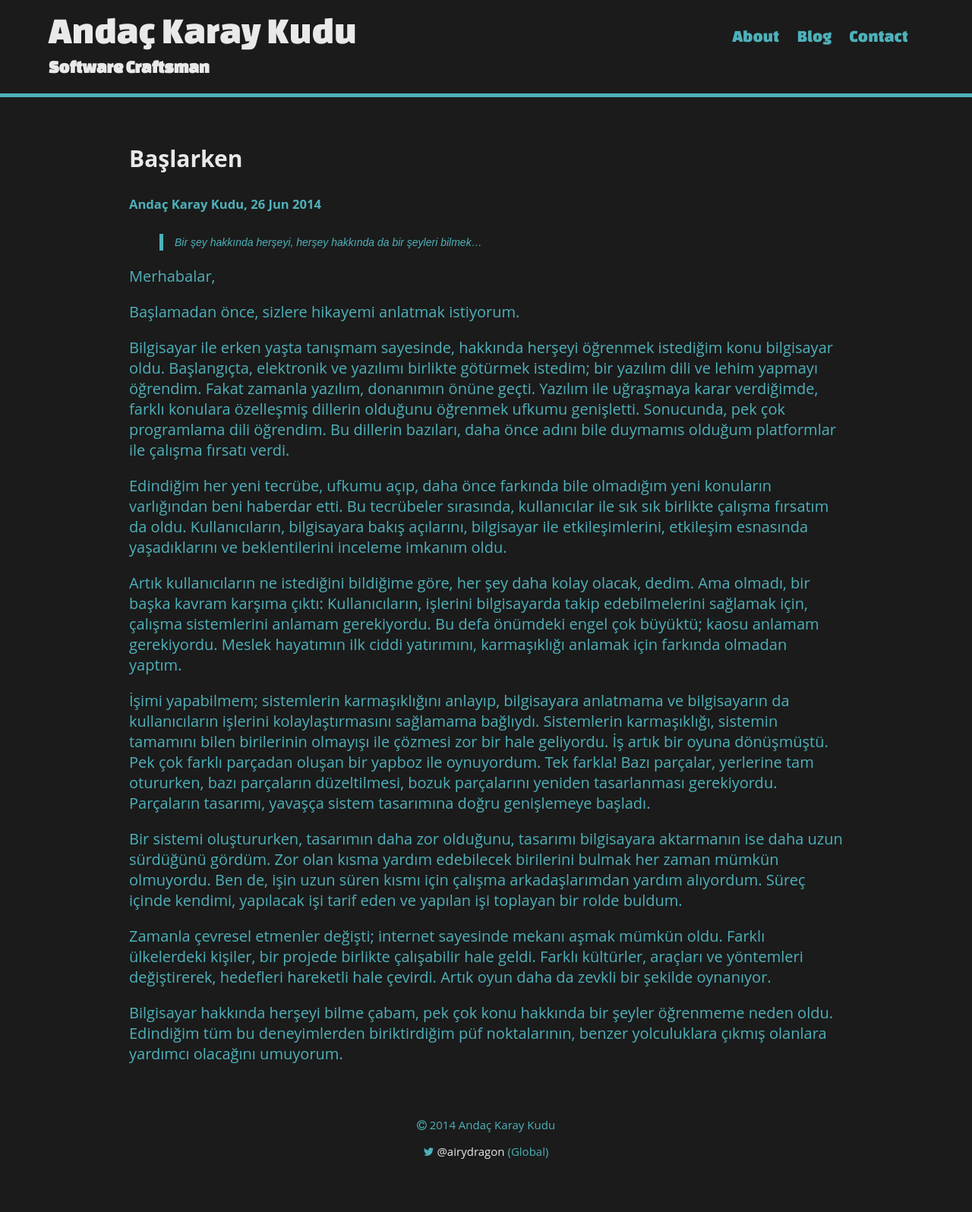
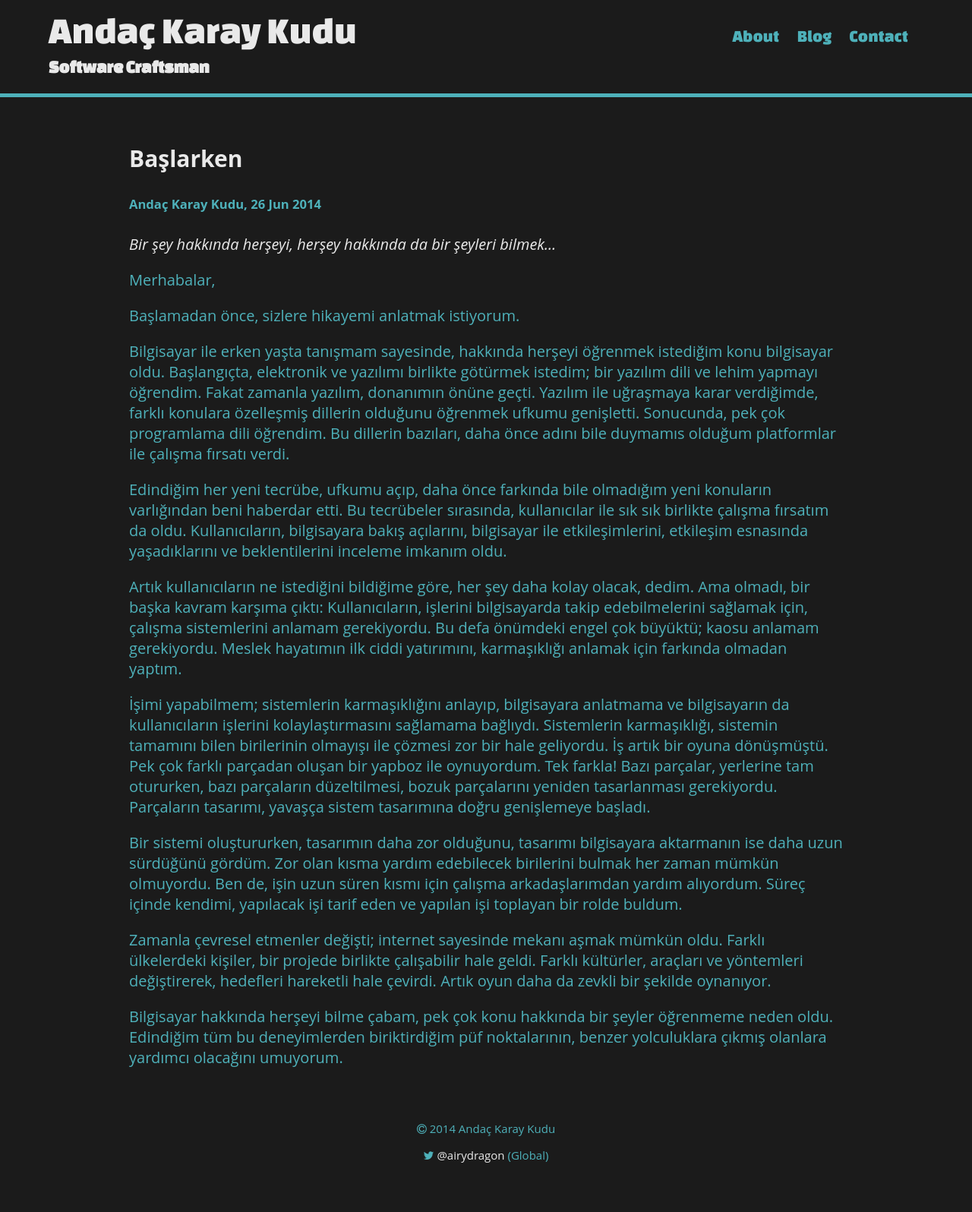
Before and after one commit to akkudu/akkudu.github.io, a Jekyll site: the page built from _posts/2014-06-26-baslarken.md, in a window 1280 px wide. Shown: the whole page at 76% size. Built offline with Jekyll 4.4.1, drawn with Linux system fonts in a browser that asks for light colours; nearby versions of some CDN libraries.

Commit message:
Convert blockquote to cite in baslarken post

```diff
--- a/_posts/2014-06-26-baslarken.md
+++ b/_posts/2014-06-26-baslarken.md
@@ -7,10 +7,11 @@ language: Türkçe
 categories: [turkce]
 tags:
     - akkudu.com
-
 ---
 
->  Bir şey hakkında herşeyi, herşey hakkında da bir şeyleri bilmek...
+<cite>
+  Bir şey hakkında herşeyi, herşey hakkında da bir şeyleri bilmek...
+</cite>
 
 Merhabalar,
 
```
